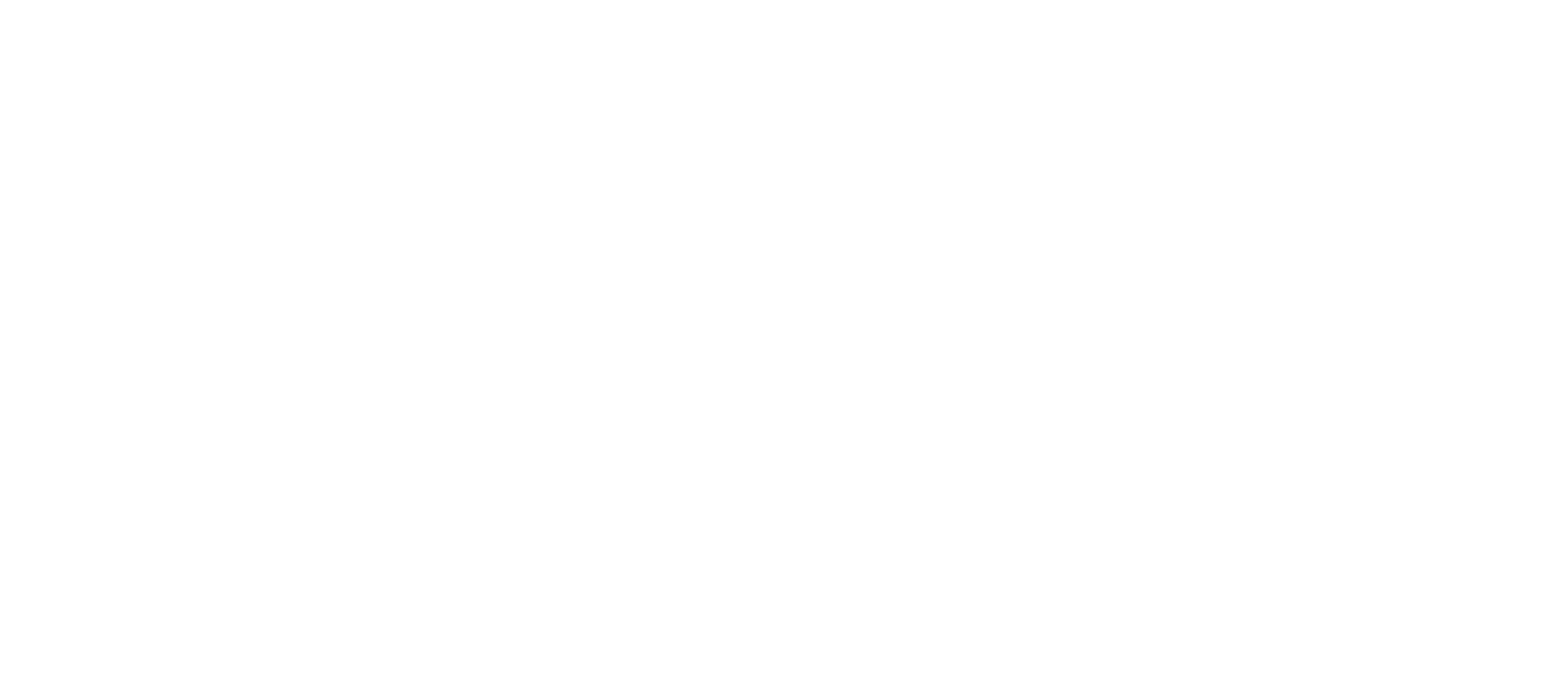
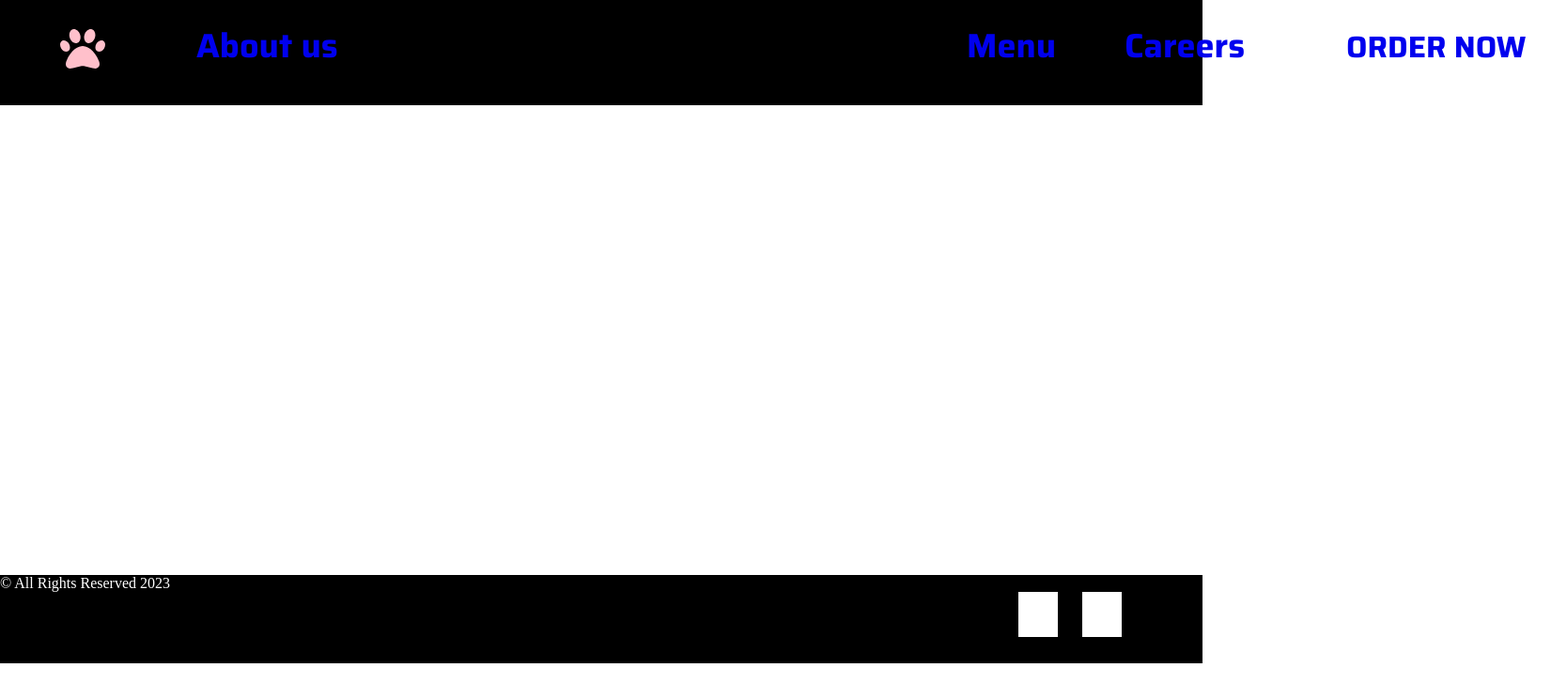
Before and after one commit to Lily-s/group-project1, a plain HTML site: page index.html in a window 1280 px wide. Shown: the whole page at 94% size, 1668 px wide, since content can reach past the window. Drawn offline with nearby package versions, Linux system fonts and the light colour scheme; files that its build step writes are made by us from their sources.

Commit message:
First sketch

```diff
--- /dev/null
+++ b/css/headerFooter.scss
@@ -0,0 +1,115 @@
+@mixin sairaFont($size) {
+  font-family: "Saira", sans-serif;
+  font-optical-sizing: auto;
+  font-weight: 700;
+  font-size: $size;
+  font-style: normal;
+  font-variation-settings: "wdth" 100;
+}
+@mixin topLink {
+  text-decoration: none;
+}
+
+.calibriFont {
+  font-family: Calibri, Candara, Segoe, "Segoe UI", Optima, Arial, sans-serif;
+  font-style: normal;
+  font-weight: 400;
+  font-size: 32px;
+  line-height: 39px;
+}
+
+.header {
+  position: absolute;
+  width: 100%;
+  height: 112px;
+  left: 0px;
+  top: 0px;
+  background: #000000;
+  color: white;
+}
+
+.footer {
+  position: absolute;
+  width: 100%;
+  height: 94px;
+  left: 0px;
+  bottom: 94px;
+  background: #000000;
+  color: white;
+}
+
+#paw {
+  position: absolute;
+  width: 48px;
+  height: 48px;
+  left: 64px;
+  top: 28px;
+  color: #ffc0cb;
+  background-image: url("../assets/svg/paw-solid.svg");
+}
+
+#aboutUs {
+  position: absolute;
+  width: 154px;
+  height: 46px;
+  right: 917px;
+  top: 20px;
+  @include sairaFont(36px);
+  @include topLink();
+}
+
+#menu {
+  position: absolute;
+  width: 104px;
+  height: 41px;
+  left: 1029px;
+  top: 20px;
+
+  @include sairaFont(36px);
+  @include topLink();
+}
+
+#careers {
+  position: absolute;
+  width: 139px;
+  height: 46px;
+  left: 1197px;
+  top: 20px;
+
+  @include sairaFont(36px);
+  @include topLink();
+}
+
+#buttonOrder {
+  position: absolute;
+  width: 235px;
+  height: 36px;
+  left: 1433px;
+  top: 25px;
+
+  @include sairaFont(32px);
+  @include topLink();
+}
+
+@mixin socialButton($url, $width) {
+  background-image: url($url);
+  position: absolute;
+  height: 48px;
+  width: $width;
+  background: #ffffff;
+}
+
+#buttonFB {
+  @include socialButton("../assets/svg/facebook.svg", 48px);
+  right: 228px;
+}
+
+#buttonInsta {
+  @include socialButton("../assets/svg/instagram.svg", 42px);
+  right: 86px;
+}
+
+#buttonLinked {
+  @include socialButton("../assets/svg/linkedin.svg", 42px);
+  right: 154px;
+}
--- a/index.html
+++ b/index.html
@@ -1,9 +1,33 @@
 <!DOCTYPE html>
 <html lang="en">
   <head>
+    <link rel="preconnect" href="https://fonts.googleapis.com" />
+    <link rel="preconnect" href="https://fonts.gstatic.com" crossorigin />
+    <link
+      href="https://fonts.googleapis.com/css2?family=Saira:ital,wght@0,100..900;1,100..900&display=swap"
+      rel="stylesheet"
+    />
+    <link href="css/headerFooter.css" rel="stylesheet" />
+
     <meta charset="UTF-8" />
     <meta name="viewport" content="width=device-width, initial-scale=1.0" />
     <title>Group Project Title</title>
   </head>
-  <body></body>
+  <body>
+    <header class="header">
+      <div id="paw"></div>
+      <a href="#" id="aboutUs">About us</a>
+      <a href="#" id="menu">Menu</a>
+      <a href="#" id="careers">Careers</a>
+      <a href="#" id="buttonOrder">ORDER NOW</a>
+    </header>
+    <main></main>
+    <footer class="footer">
+      <div>© All Rights Reserved 2023</div>
+
+      <div id="buttonFb"></div>
+      <div id="buttonInsta"></div>
+      <div id="buttonLinked"></div>
+    </footer>
+  </body>
 </html>
```
